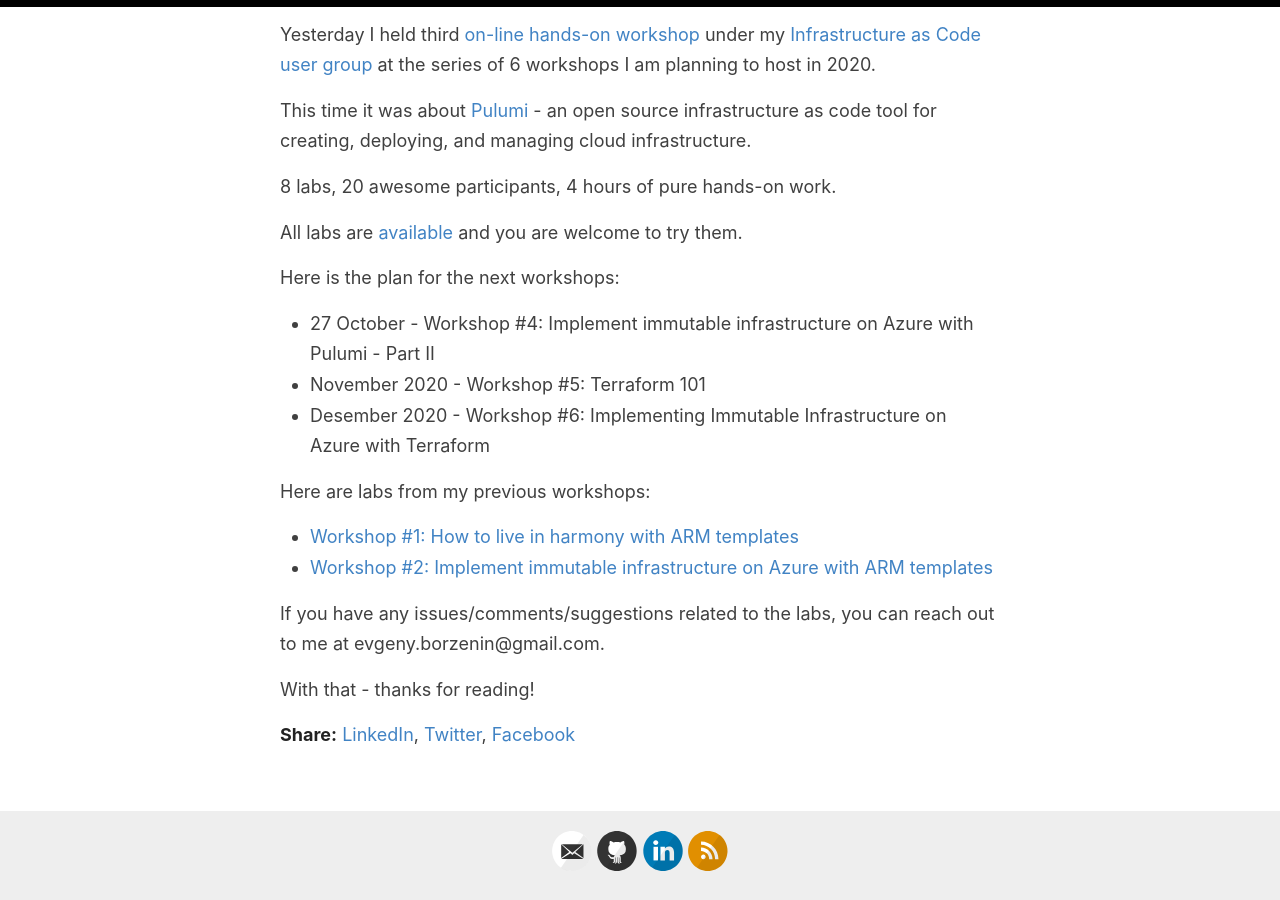
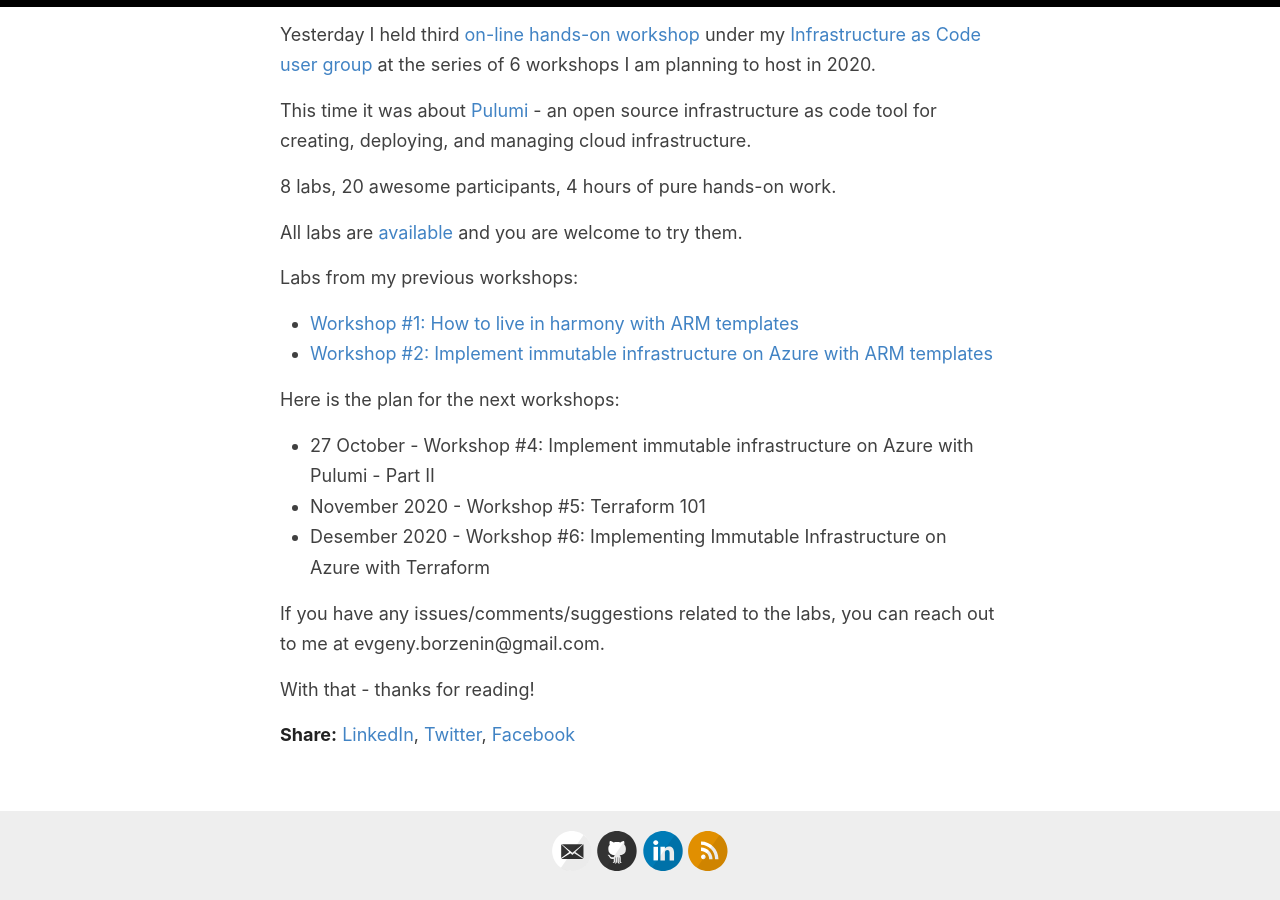
Before and after one commit to evgenyb/evgenyb.github.io, a Jekyll site: the page built from _posts/2020-09-30-iac-ws3-labs.md, in a window 1280 px wide and 900 px high, scrolled down 896 px. Built offline with Jekyll 4.4.1, drawn with Linux system fonts in a browser that asks for light colours.

Commit message:
Working with content

```diff
--- a/_posts/2020-09-30-iac-ws3-labs.md
+++ b/_posts/2020-09-30-iac-ws3-labs.md
@@ -15,18 +15,17 @@
 
 All labs are [available](https://github.com/evgenyb/iac-meetup/tree/master/workshops/03-implement-immutable-infrastructure-on-azure-with-pulumi) and you are welcome to try them.
 
+Labs from my previous workshops:
+
+* [Workshop #1: How to live in harmony with ARM templates](https://borzenin.com/iac-ws1-labs/)
+* [Workshop #2: Implement immutable infrastructure on Azure with ARM templates](https://borzenin.com/iac-ws2-labs/)
+
 Here is the plan for the next workshops:
 
 * 27 October - Workshop #4: Implement immutable infrastructure on Azure with Pulumi - Part II
 * November 2020 - Workshop #5: Terraform 101
 * Desember 2020 - Workshop #6: Implementing Immutable Infrastructure on Azure with Terraform
 
-Here are labs from my previous workshops:
-
-* [Workshop #1: How to live in harmony with ARM templates](https://borzenin.com/iac-ws1-labs/)
-* [Workshop #2: Implement immutable infrastructure on Azure with ARM templates](https://borzenin.com/iac-ws2-labs/)
-
-
 If you have any issues/comments/suggestions related to the labs, you can reach out to me at evgeny.borzenin@gmail.com.
 
 With that - thanks for reading!
```
